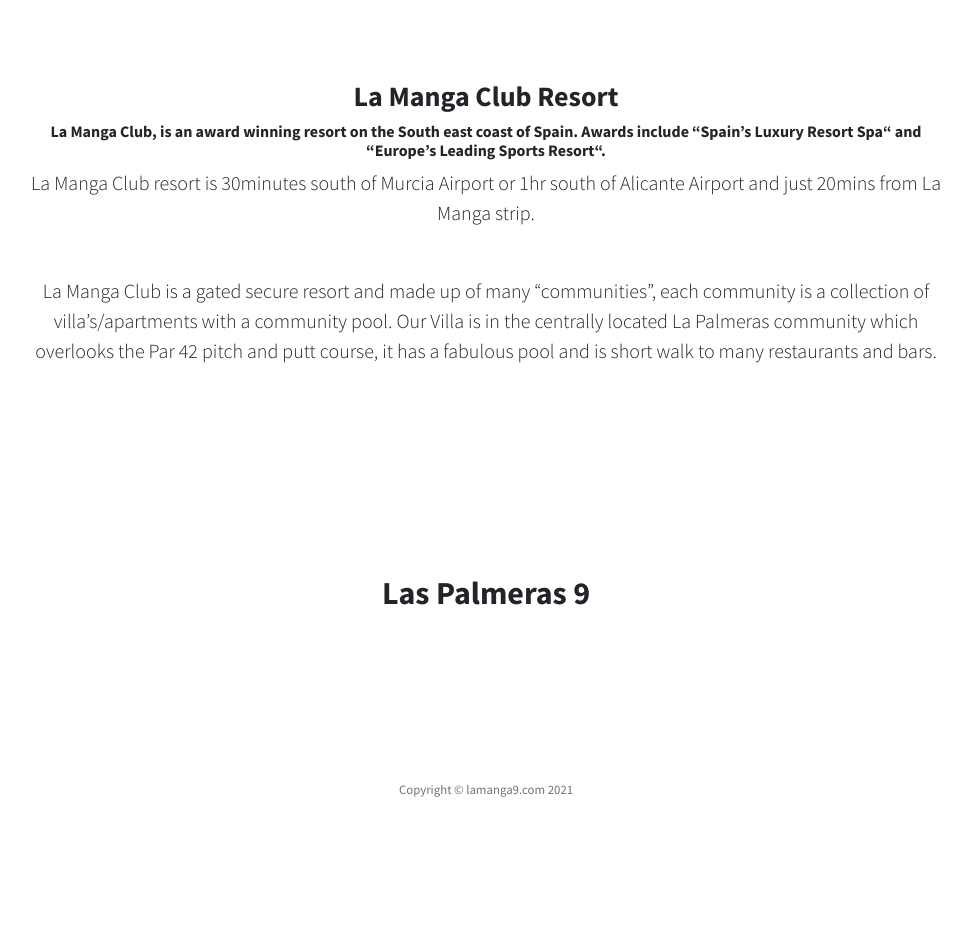
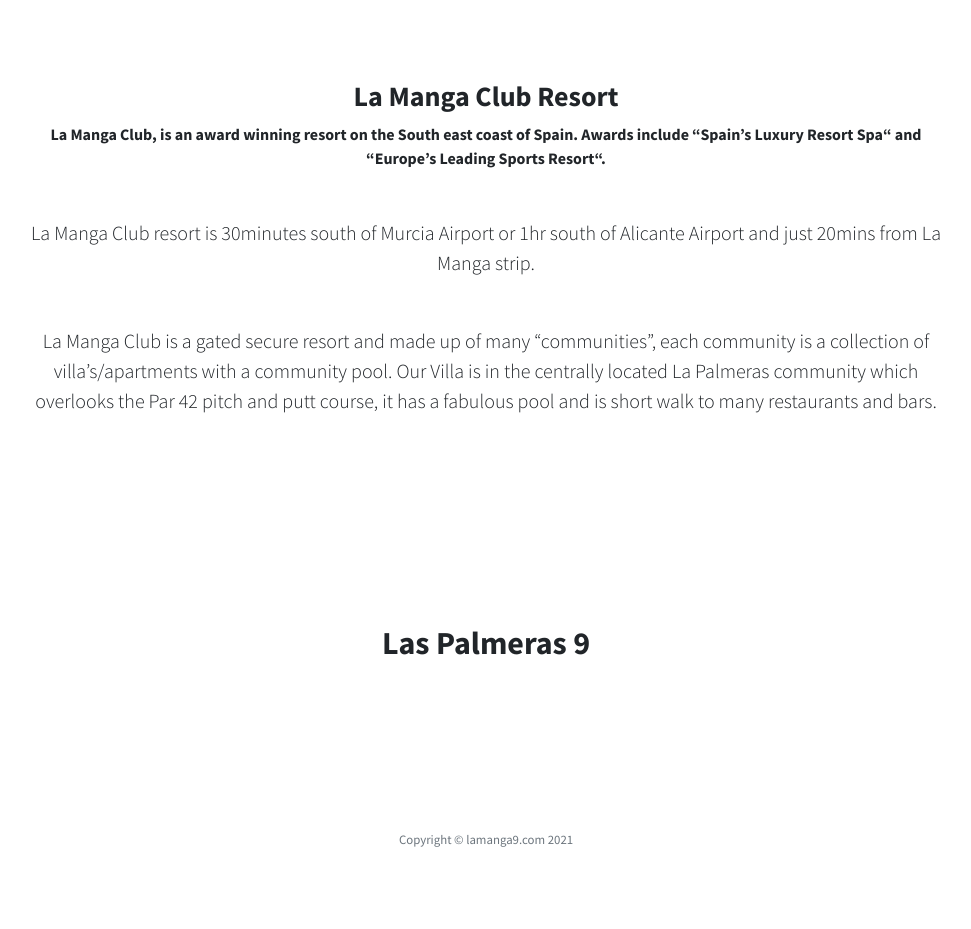
Before and after one commit to richsteer/richsteer.github.io, a Jekyll site: the page built from index.html, in a window 1280 px wide. Shown: the part 1380-2309 px from the top of the page, without its empty margins (154-1125 px from the left). Built offline with Jekyll 4.4.1, drawn with Linux system fonts in a browser that asks for light colours; before the commit the page ends 2260 px from its top, so only the background shows below that.

Commit message:
Update index.html

```diff
--- a/index.html
+++ b/index.html
@@ -19,9 +19,9 @@
         <div class="row">
             <div class="col-lg-10 mx-auto">
                 <h3>La Manga Club Resort</h3>
-                <h6>
+                <p class="mx-auto mb-5">
                     La Manga Club, is an award winning resort on the South east coast of Spain. Awards include “Spain’s Luxury Resort Spa“ and “Europe’s Leading Sports Resort“.
-                </h6>
+                </p>
                 <p class="lead mb-5">
                     La Manga Club resort is 30minutes south of Murcia Airport or 1hr south of Alicante Airport and just 20mins from La Manga strip.
                 </p>
```
